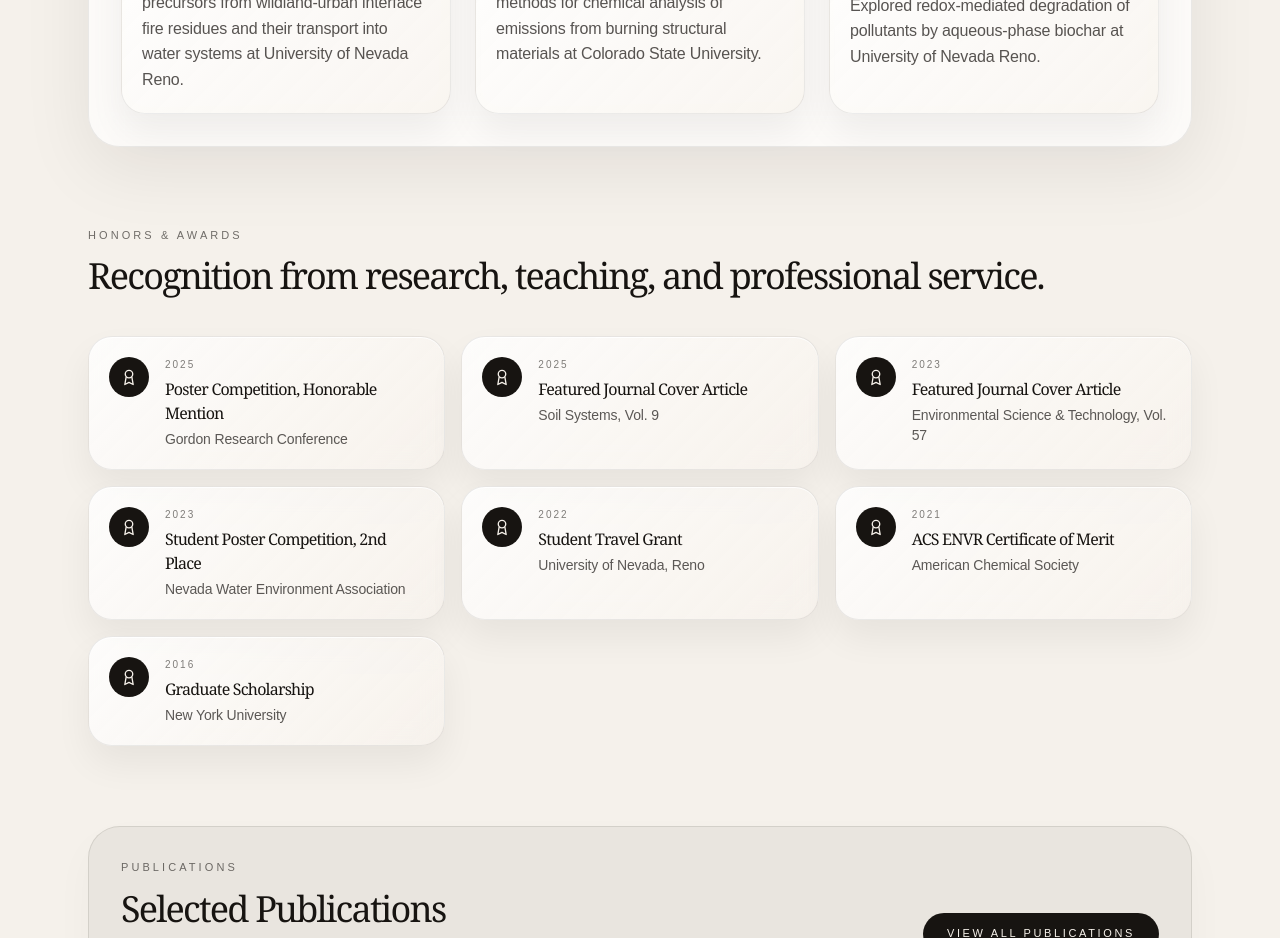
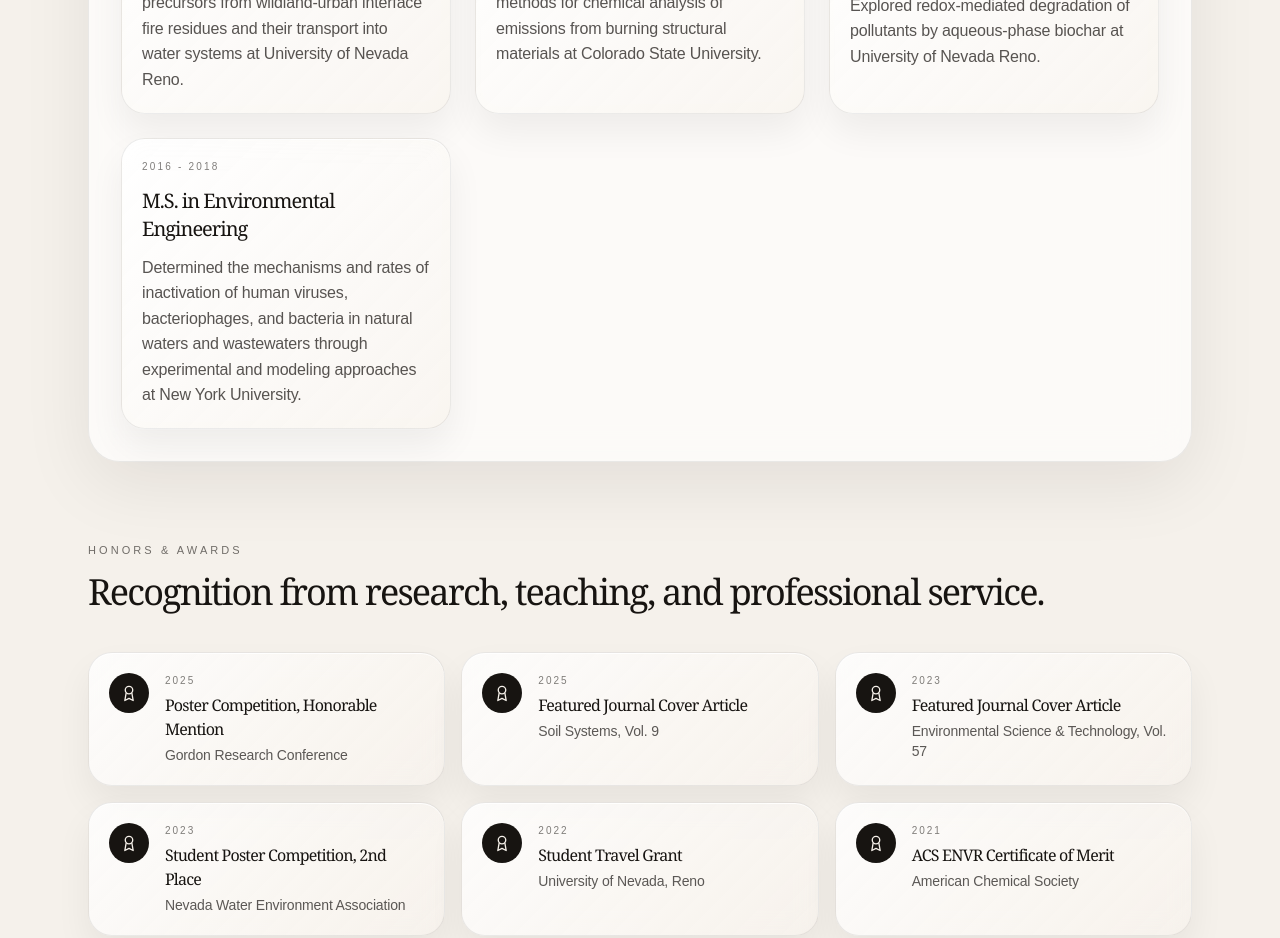
Before and after one commit to srinidhilokesh1992/srinidhilokesh1992.github.io, a Next.js app: page / in a window 1280 px wide. Shown: the part 3580-4518 px from the top of the page. Built offline with nearby package versions, Linux system fonts and the light colour scheme.

Commit message:
Add NYU M.S. entry to work experience

```diff
--- a/app/page.tsx
+++ b/app/page.tsx
@@ -63,6 +63,7 @@ const workExperience = [
   { period: "2025 - Present", title: "Research Scientist", detail: "Investigating leaching behavior of DBP precursors from wildland-urban interface fire residues and their transport into water systems at University of Nevada Reno." },
   { period: "2023 - 2025", title: "Postdoctoral Scholar", detail: "Developed and optimized extraction methods for chemical analysis of emissions from burning structural materials at Colorado State University." },
   { period: "2019 - 2023", title: "PhD in Environmental Engineering", detail: "Explored redox-mediated degradation of pollutants by aqueous-phase biochar at University of Nevada Reno." },
+  { period: "2016 - 2018", title: "M.S. in Environmental Engineering", detail: "Determined the mechanisms and rates of inactivation of human viruses, bacteriophages, and bacteria in natural waters and wastewaters through experimental and modeling approaches at New York University." },
 ];
 
 export default function Home() {
```
